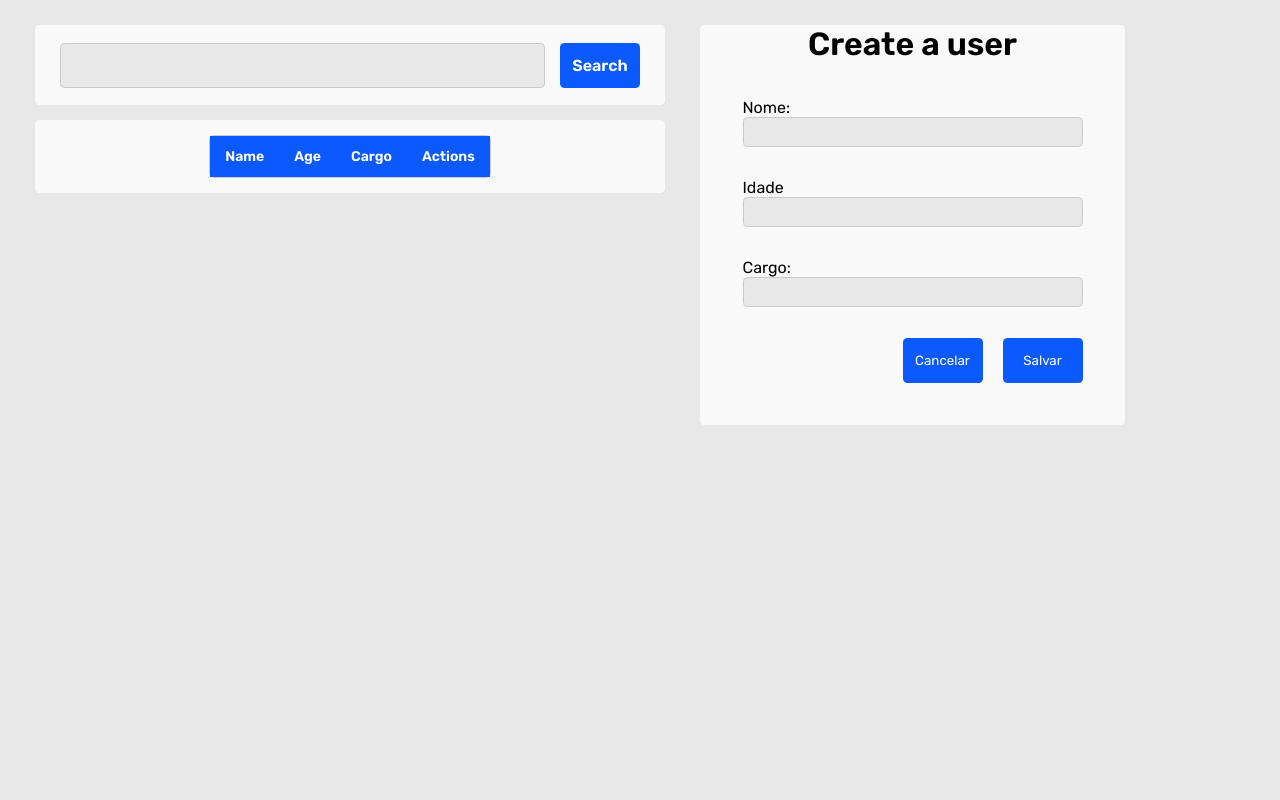
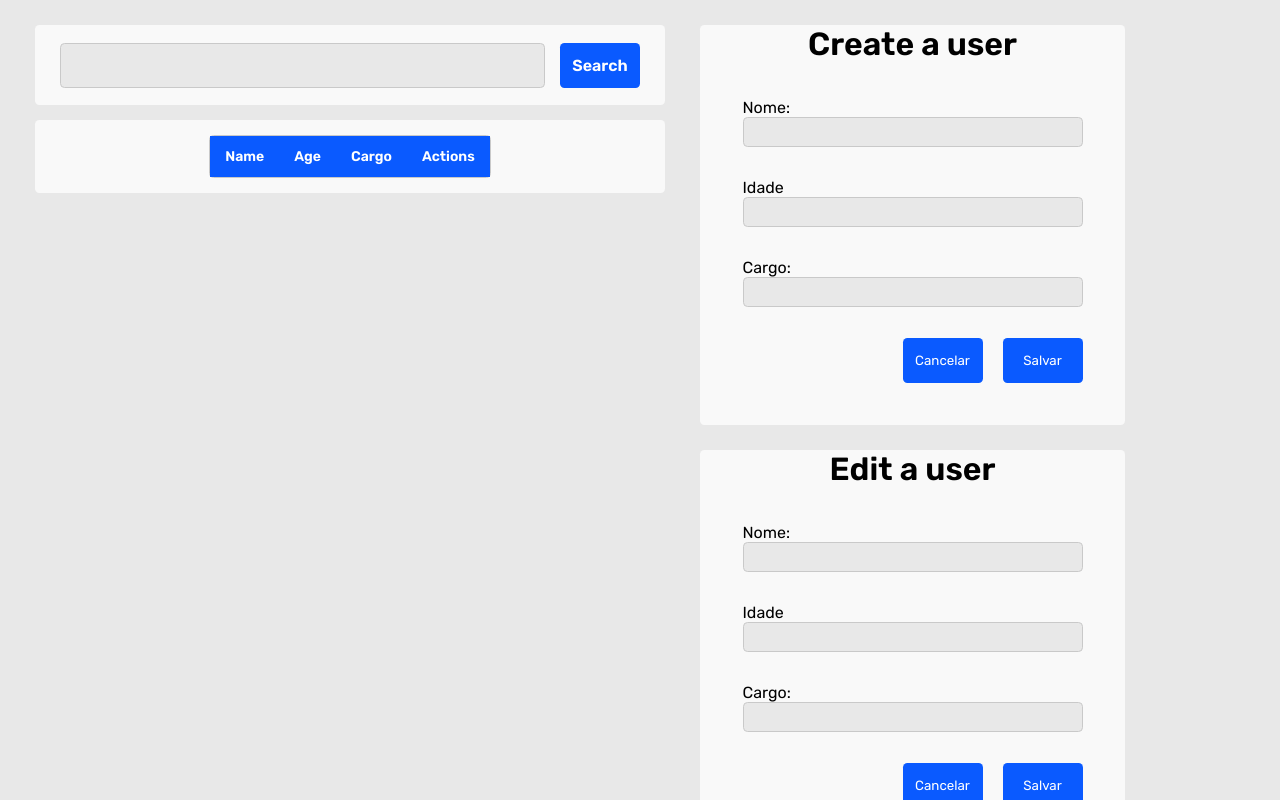
Before and after one commit to Slimwolff/crud, a website: page public/index.html in a window 1280 px wide. Drawn offline with Linux system fonts and the light colour scheme.

Commit message:
add part of new feature

```diff
--- a/public/index.html
+++ b/public/index.html
@@ -46,6 +46,7 @@
             </div>
         </div>
 
+        <div class="users-panel">
             <div class="create-user">
                 <div>
                     <h1>Create a user</h1>
@@ -70,7 +71,35 @@
                 </form>
             </div>
 
+            <div class="create-user">
+                <div>
+                    <h1>Edit a user</h1>
                 </div>
+                <form action="/" id="create-user-form">
+                    <div class="form-container">
+                        <label for="name">Nome:</label>
+                        <input type="text" name="name">
+                    </div>
+                    <div class="form-container">
+                        <label for="age">Idade</label>
+                        <input type="text" name="age">
+                    </div>
+                    <div class="form-container">
+                        <label for="role">Cargo:</label>
+                        <input type="text" name="role">
+                    </div>
+                    <div class="form-actions">
+                        <button class="btn">Cancelar</button>
+                        <button class="btn">Salvar</button>
+                    </div>
+                </form>
+            </div>
+        </div>
+
+
+
+    </div>
+
 
 
     <script src="./control.js"></script>
--- a/public/styles/style.scss
+++ b/public/styles/style.scss
@@ -176,6 +176,11 @@ $danger: #E53935;
         }
     }
 
+    .users-panel {
+
+        flex: 1;
+        min-height: 0;
+
         .create-user {
             @include flex($flow: column wrap, $align-items: center);
             min-width: 300px;
@@ -220,3 +225,5 @@ $danger: #E53935;
             }
         }
     }
+
+}
```
Also changed, not shown: public/styles/style.css, 1 other file. Lines whose indentation alone changed are shown as unchanged.
